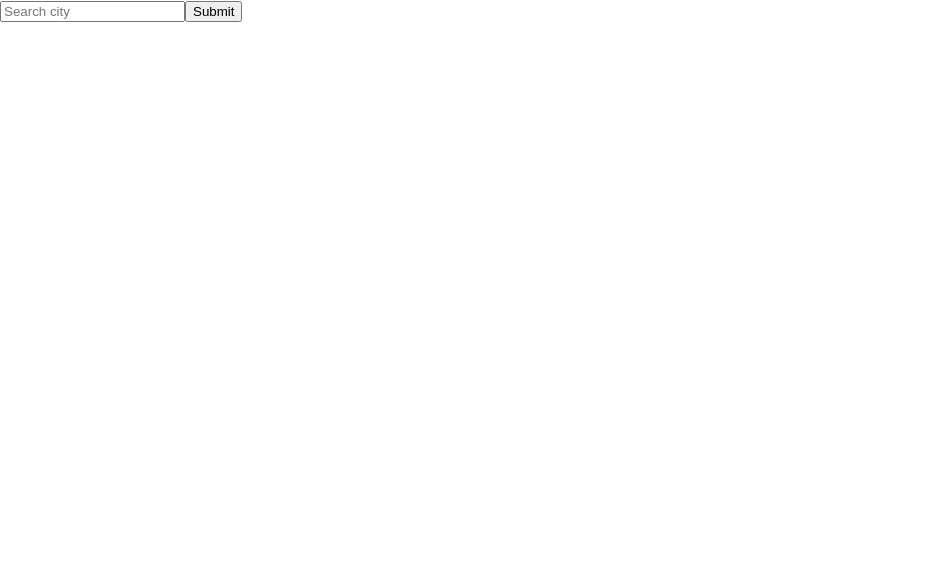
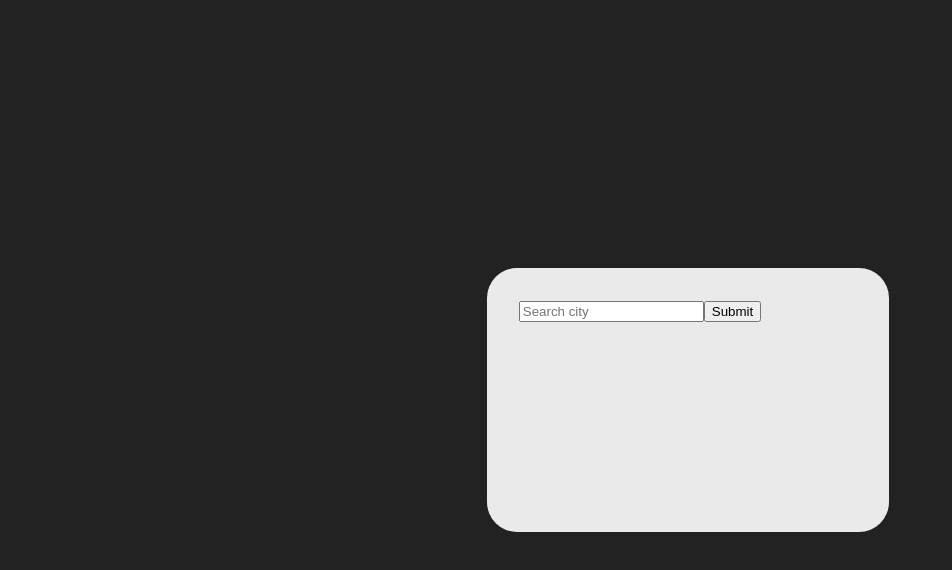
Before and after one commit to ivarjon/WeatherPanel, a React (Create React App) app: page / in a window 1280 px wide. Shown: the top 570 px of the page, without its empty margins (0-952 px from the left). Built offline with nearby package versions, Linux system fonts and the light colour scheme.

Commit message:
Styling
CSS and some labels

```diff
--- a/public/index.html
+++ b/public/index.html
@@ -3,6 +3,9 @@
   <head>
     <meta charset="utf-8" />
     <link rel="icon" href="%PUBLIC_URL%/favicon.ico" />
+    <link rel="preconnect" href="https://fonts.googleapis.com">
+    <link rel="preconnect" href="https://fonts.gstatic.com" crossorigin>
+    <link href="https://fonts.googleapis.com/css2?family=Readex+Pro:wght@300&display=swap" rel="stylesheet">
     <meta name="viewport" content="width=device-width, initial-scale=1" />
     <meta name="theme-color" content="#000000" />
     <meta
--- a/src/App.css
+++ b/src/App.css
@@ -1,22 +1,19 @@
-.App {
-  text-align: center;
+body{
+  font-family: 'Readex Pro', sans-serif;
+  display: flex;
+  justify-content: center;
+  align-items: center;
+  height: 100vh;
+  margin: 0;
+  background: #222;
 }
 
-.App-header {
-  background-color: #282c34;
-  min-height: 100vh;
-  display: flex;
-  flex-direction: column;
-  align-items: center;
-  justify-content: center;
-  font-size: calc(10px + 2vmin);
-  color: white;
+.card{
+  background: #eaeaea;
+  padding: 2em;
+  border-radius: 30px;
+  width: 100%;
+  min-height: 200px;
+  max-width: 480px;
+  margin: 1em;
 }
-
-.App-link {
-  color: #61dafb;
-}
-
-.input{
-  margin-top: 20px;
-}
--- a/src/App.tsx
+++ b/src/App.tsx
@@ -1,4 +1,5 @@
 import React, {useState} from 'react';
+import ReactDOM from 'react-dom';
 import { ChangeEvent } from 'react';
 import './App.css';
 
@@ -6,6 +7,8 @@ import './App.css';
 
 function Weather() {
   const key = "cde24c243c012a396950f571bcdd4836";
+  var Labels:string[] = ["City: ", "Temperature: ", "Description: "];
+  const [labels, setLabels] = useState({first: '', second: '', third: ''});
   const [input, setInput] = useState('');
   const [city, setCity] = useState('');
   const [desc, setDesc] = useState('');
@@ -15,9 +18,10 @@ function Weather() {
     fetch("https://api.openweathermap.org/data/2.5/weather?q=" + input + "&units=metric&appid=" + key)
     .then((response) => response.json())
     .then(data => {
-      setCity("City: " + input);
-      setTemp("Temperature: " + data['main']['temp']  + " °C");
-      setDesc("Description: " + data['weather'][0]['description']);
+      setLabels({... labels, first: Labels[0], second: Labels[1], third: Labels[2]});
+      setCity(input);
+      setTemp(data['main']['temp']  + " °C");
+      setDesc(data['weather'][0]['description']);
     })
 
     .catch(err => alert("Invalid City Name"))
@@ -29,12 +33,14 @@ function Weather() {
 
   return(
     <div>
-      <input type="text" className="inputValue" placeholder="Search city" onChange={onChange} />
-      <input type="submit" value="Submit" onClick={() => handleSubmit()} />
-      <div className="display">
-        <p id="name" />{city}<p/>
-        <p className="desc" />{desc}<p/>
-        <p className="temp" />{temp}<p/>
+      <div className="card">
+        <input type="text" className="inputValue" placeholder="Search city" onChange={onChange} />
+        <input type="submit" value="Submit" onClick={() => handleSubmit()} />
+        <div className="display">
+          <h1><span className='label'>{labels.first}</span><span id="name" >{city}</span></h1>
+          <p><span className='label'>{labels.second}</span><span id="desc" >{temp}</span></p>
+          <p><span className='label'>{labels.third}</span><span id="temp" >{desc}</span></p>
+        </div>
       </div>
     </div>
   );
```
